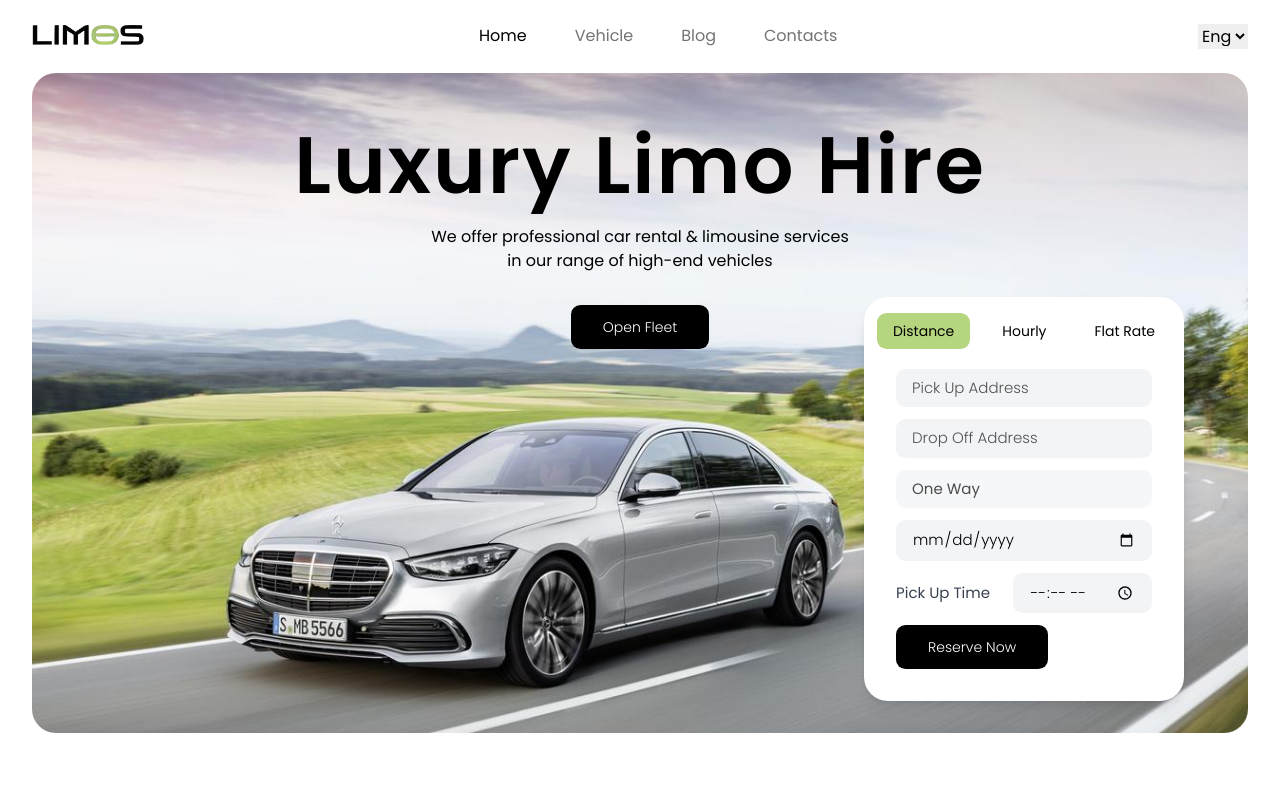
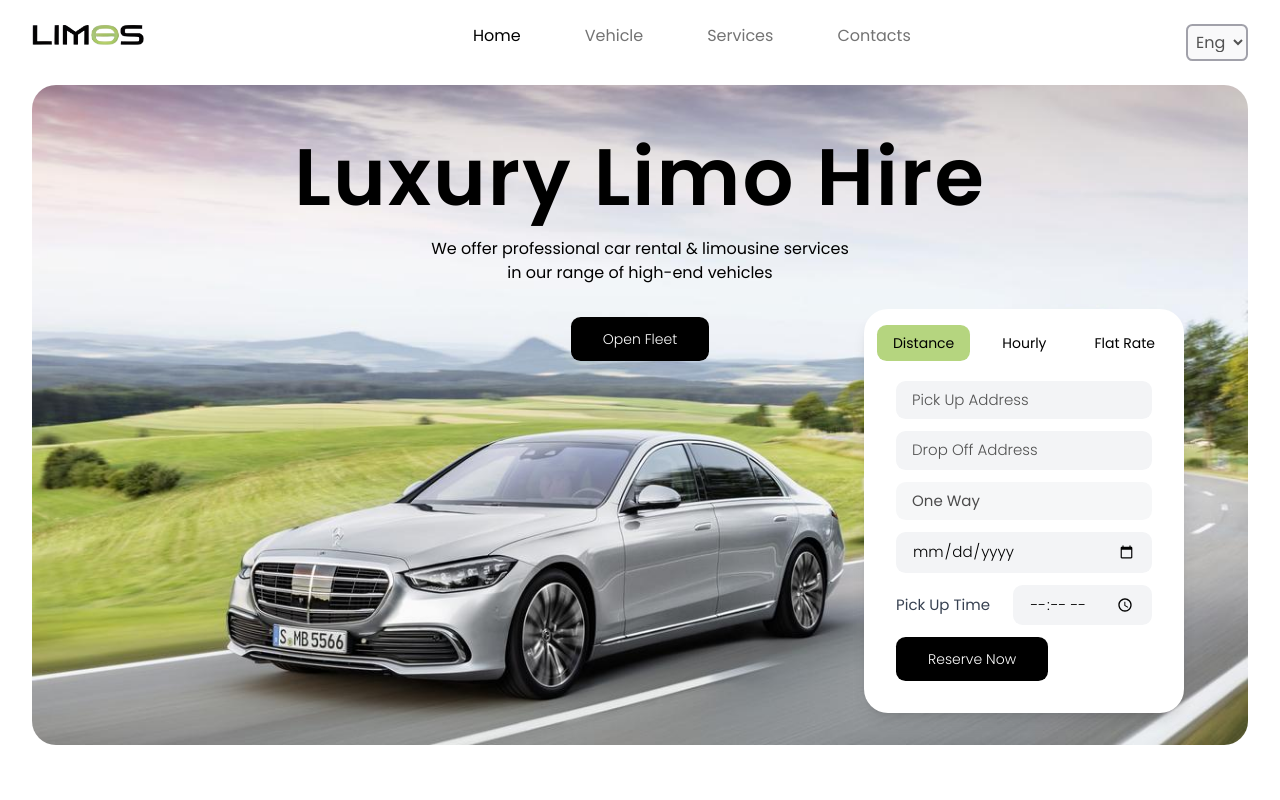
Before and after one commit to Asfer-dev/limos-rental-site, a React (Vite) app: page / in a window 1280 px wide. Shown: the top 800 px of the page. Built offline with nearby package versions, Linux system fonts and the light colour scheme.

Commit message:
added scroll animations and styled the language selector

```diff
--- a/package.json
+++ b/package.json
@@ -13,6 +13,7 @@
     "@fortawesome/free-brands-svg-icons": "^6.4.0",
     "@fortawesome/free-solid-svg-icons": "^6.4.0",
     "@fortawesome/react-fontawesome": "^0.2.0",
+    "aos": "^2.3.4",
     "react": "^18.2.0",
     "react-dom": "^18.2.0",
     "react-multi-carousel": "^2.8.3",
--- a/src/components/Button.jsx
+++ b/src/components/Button.jsx
@@ -1,6 +1,6 @@
 const Button = ({ children }) => {
   return (
-    <button className="bg-black hover:bg-neutral-800 transition text-sm font-light text-white rounded-[0.6rem] py-3 px-8">
+    <button className="bg-black hover:bg-neutral-800 transition duration-200 text-sm font-light text-white rounded-[0.6rem] py-3 px-8">
       {children}
     </button>
   );
--- a/src/components/FeaturesSection/FeatureCard.jsx
+++ b/src/components/FeaturesSection/FeatureCard.jsx
@@ -1,6 +1,13 @@
+import { useEffect } from "react";
+import Aos from "aos";
+import "aos/dist/aos.css";
 const FeatureCard = ({ featureIcon, heading, text }) => {
+  useEffect(() => {
+    Aos.init({ duration: 1000 });
+  }, []);
+
   return (
-    <div className="feature-card w-[200px] mx-auto">
+    <div className="feature-card w-[200px] mx-auto" data-aos="fade-left">
       <img className="mb-5" src={featureIcon} alt="feature-illustration" />
       <h2 className="mb-2 text-lg font-medium">{heading}</h2>
       <p className="text-neutral-600 text-sm">{text}</p>
--- a/src/components/FleetSection/CarSlider.jsx
+++ b/src/components/FleetSection/CarSlider.jsx
@@ -2,7 +2,14 @@ import Carousel from "react-multi-carousel";
 import "react-multi-carousel/lib/styles.css";
 import cars from "../../cars";
 import SliderCard from "./SliderCard";
+import { useEffect } from "react";
+import Aos from "aos";
+import "aos/dist/aos.css";
 const CarSlider = ({ activeTab }) => {
+  useEffect(() => {
+    Aos.init({ duration: 1000 });
+  }, []);
+
   const responsive = {
     superLargeDesktop: {
       // the naming can be any, depends on you.
@@ -28,7 +35,7 @@ const CarSlider = ({ activeTab }) => {
   };
 
   return (
-    <div className="">
+    <div data-aos="fade-left">
       <Carousel
         responsive={responsive}
         showDots={true}
--- a/src/components/FleetSection/FleetSection.jsx
+++ b/src/components/FleetSection/FleetSection.jsx
@@ -7,7 +7,7 @@ const FleetSection = () => {
   const [activeTab, setActiveTab] = useState(1);
 
   return (
-    <div className="mt-32">
+    <div className="mt-32 overflow-x-hidden">
       <div className="container-default">
         <SectionHeading
           title="Our Fleet"
--- a/src/components/Footer/Footer.jsx
+++ b/src/components/Footer/Footer.jsx
@@ -11,7 +11,7 @@ import {
 
 const Footer = () => {
   return (
-    <footer className="container-big text-center md:text-left bg-neutral-800 text-sm font-light text-white rounded-[1.5rem] flex flex-col items-center md:block mt-20 mb-8 py-12 md:px-20">
+    <footer className="container-big text-center md:text-left bg-neutral-800 text-sm font-light text-white rounded-[1.5rem] flex flex-col items-center md:block mt-20 mb-[2.5vw] py-12 md:px-20">
       <div className="flex flex-col md:flex-row gap-8 md:justify-between mb-12">
         <div>
           <img className="w-28 mb-16" src={logoFooter} alt="logo" />
--- a/src/components/Header/Header.jsx
+++ b/src/components/Header/Header.jsx
@@ -28,23 +28,23 @@ const Header = () => {
             : "absolute z-10 rounded-[1rem] top-20 left-4 right-4 sm:w-96 sm:right-4 sm:left-auto py-8 text-center md:py-0 bg-white md:bg-transparent md:static hidden"
         }
       >
-        <ul className="md:flex md:space-x-12">
+        <ul className="flex flex-col md:flex-row gap-16">
           <li className="">
             <a className="nav-link active" href="#">
               Home
             </a>
           </li>
-          <li className="mt-8 md:mt-0">
+          <li className="">
             <a className="nav-link" href="#">
               Vehicle
             </a>
           </li>
-          <li className="mt-8 md:mt-0">
+          <li className="">
             <a className="nav-link" href="#">
-              Blog
+              Services
             </a>
           </li>
-          <li className="mt-8 md:mt-0">
+          <li className="">
             <a className="nav-link" href="#">
               Contacts
             </a>
@@ -52,7 +52,10 @@ const Header = () => {
         </ul>
       </nav>
       {screenSize >= 800 && (
-        <select name="">
+        <select
+          name=""
+          className="bg-zinc-100/50 border-zinc-400 text-neutral-600 border-2 p-1 rounded-[0.4rem]"
+        >
           <option value="english">Eng</option>
         </select>
       )}
--- a/src/components/ServicesSection/ServiceCard.jsx
+++ b/src/components/ServicesSection/ServiceCard.jsx
@@ -1,8 +1,18 @@
 import Button from "../Button";
+import { useEffect } from "react";
+import Aos from "aos";
+import "aos/dist/aos.css";
 
 const ServiceCard = ({ image, heading, text }) => {
+  useEffect(() => {
+    Aos.init({ duration: 1000 });
+  }, []);
+
   return (
-    <div className="service-card bg-zinc-100 p-6 rounded-[1.5rem] w-[300px] sm:w-full sm:flex sm:space-x-8 text-sm">
+    <div
+      data-aos="fade-up"
+      className="service-card bg-zinc-100 p-6 rounded-[1.5rem] w-[300px] sm:w-full sm:flex sm:space-x-8 text-sm"
+    >
       <img
         className="card-img w-[260px] rounded-[1rem] mb-8 sm:mb-0"
         src={image}
--- a/src/index.scss
+++ b/src/index.scss
@@ -7,6 +7,7 @@
   * {
     box-sizing: border-box;
     font-family: inherit;
+    scroll-behavior: smooth;
   }
 
   body,
```
Also changed, not shown: 1 other file (tests, documents, lock files or other folders).
